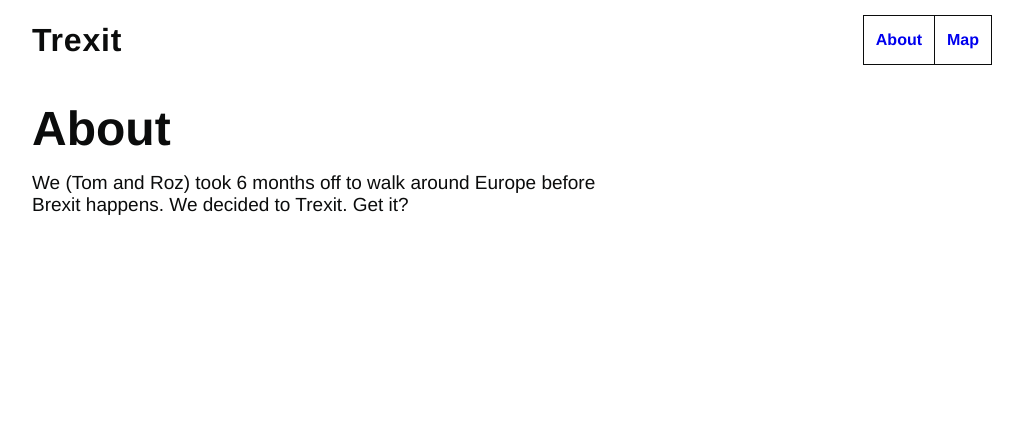
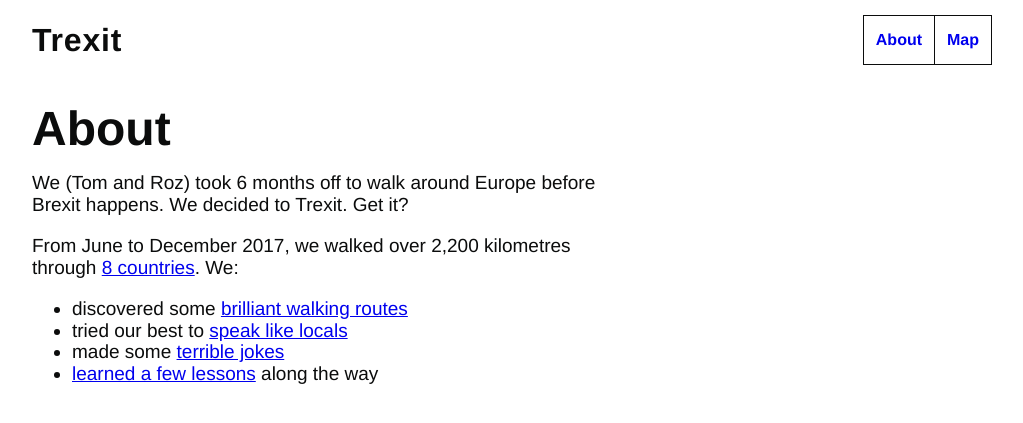
Before and after one commit to tombye/trexit, a Jekyll site: the page built from about.md, in a window 1280 px wide. Shown: the top 423 px of the page, without its empty margins (128-1151 px from the left). Built offline with Jekyll 4.4.1, drawn with Linux system fonts in a browser that asks for light colours.

Commit message:
Update about.md

```diff
--- a/about.md
+++ b/about.md
@@ -5,3 +5,10 @@ permalink: /about/
 ---
 
 {{ site.description }}
+
+From June to December 2017, we walked over 2,200 kilometres through [8 countries](http://trexit.org.uk/countries/). We:
+
+- discovered some [brilliant walking routes](http://trexit.org.uk/routes/)
+- tried our best to [speak like locals](http://trexit.org.uk/language-and-pronunciation/)
+- made some [terrible jokes](http://trexit.org.uk/bad-jokes/)
+- [learned a few lessons](http://trexit.org.uk/lessons-learned/) along the way
```
